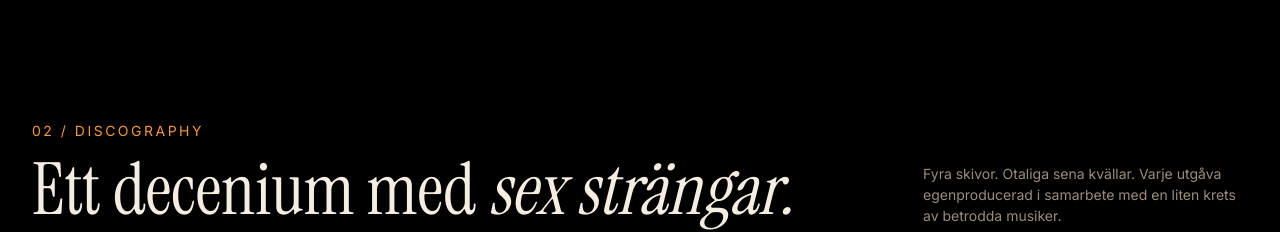
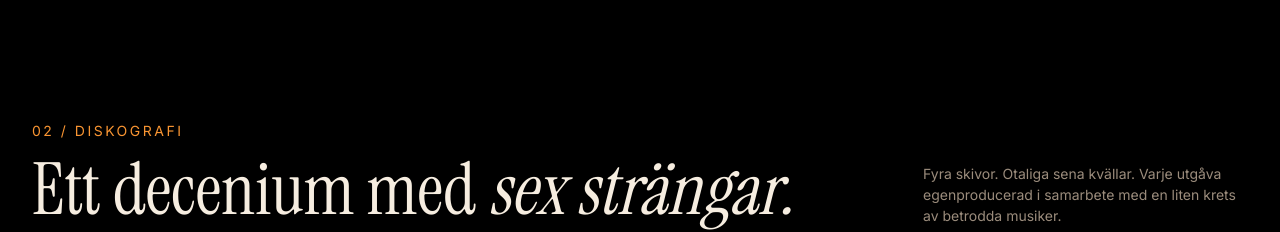
Before and after one commit to DetechtiveGarcia/GigBookingClient, a Next.js app: page / in a window 1280 px wide. Shown: the part 1760-1992 px from the top of the page. Built offline with nearby package versions, Linux system fonts and the light colour scheme; no server answers; a web font is replaced by a local one.

Commit message:
fix: changde the header title from english to swedish

```diff
--- a/components/sections/discography/Discography.tsx
+++ b/components/sections/discography/Discography.tsx
@@ -42,7 +42,7 @@ export default function Discography() {
       <div className="discography-container">
         <div className="header-layout">
           <SectionHeader
-            sectionLabel="02 / Discography"
+            sectionLabel="02 / Diskografi"
             sectionHeading={
               <>
                 Ett decenium med {<span className="italic">sex strängar.</span>}
```
